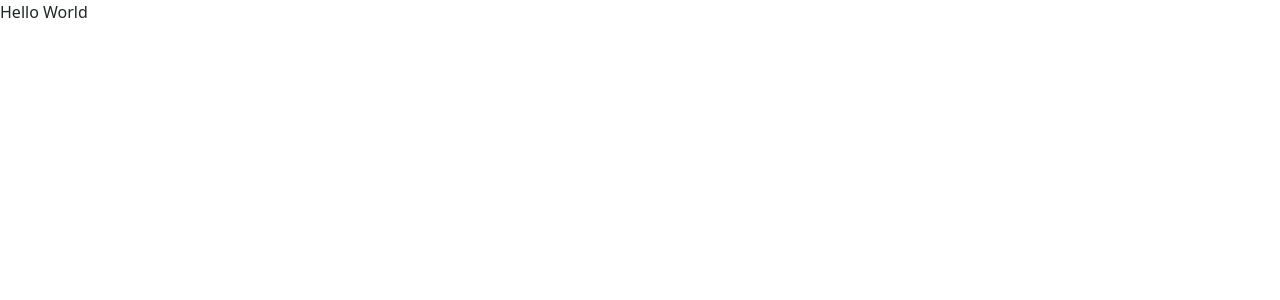
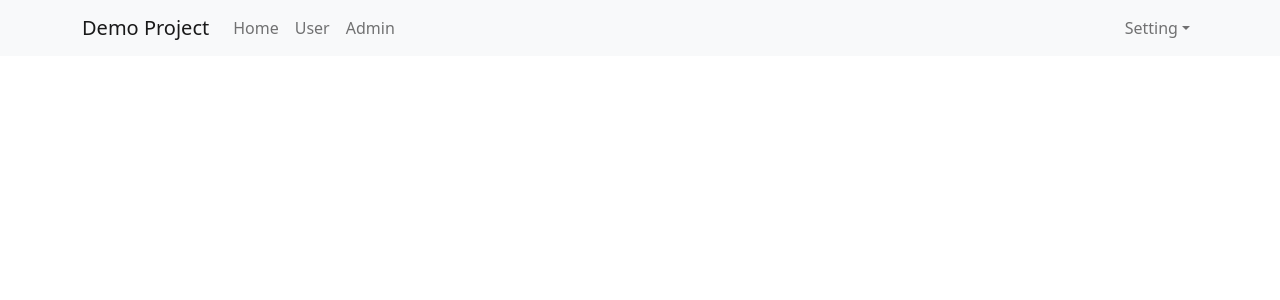
Before and after one commit to MarkDat/learn-reactjs, a React (Create React App) app: page / in a window 1280 px wide. Shown: the top 300 px of the page. Built offline with nearby package versions, Linux system fonts and the light colour scheme.

Commit message:
Add nav bar

```diff
--- a/src/App.js
+++ b/src/App.js
@@ -1,9 +1,10 @@
 import "./App.scss";
+import Header from "./components/Header/Header";
 
 const App = () => {
   return (
     <div className="app-container">
-      Hello World
+      <Header></Header>
     </div>
   );
 }
--- /dev/null
+++ b/src/components/Header/Header.js
@@ -0,0 +1,32 @@
+import Container from 'react-bootstrap/Container';
+import Nav from 'react-bootstrap/Nav';
+import Navbar from 'react-bootstrap/Navbar';
+import NavDropdown from 'react-bootstrap/NavDropdown';
+
+const Header = () => {
+  return (
+    <Navbar bg="light" expand="lg">
+      <Container>
+        <Navbar.Brand href="#home">Demo Project</Navbar.Brand>
+        <Navbar.Toggle aria-controls="basic-navbar-nav" />
+        <Navbar.Collapse id="basic-navbar-nav">
+          <Nav className="me-auto">
+            <Nav.Link href="#home">Home</Nav.Link>
+            <Nav.Link href="#link">User</Nav.Link>
+            <Nav.Link href="#link">Admin</Nav.Link>
+          </Nav>
+          <Nav>
+            <NavDropdown title="Setting" id="basic-nav-dropdown">
+                <NavDropdown.Item href="#action/3.3">Profile</NavDropdown.Item>
+                <NavDropdown.Divider />
+                <NavDropdown.Item href="#action/3.1">Login</NavDropdown.Item>
+                <NavDropdown.Item href="#action/3.2">LogOut</NavDropdown.Item>
+            </NavDropdown>
+          </Nav>
+        </Navbar.Collapse>
+      </Container>
+    </Navbar>
+  );
+}
+
+export default Header;
```
